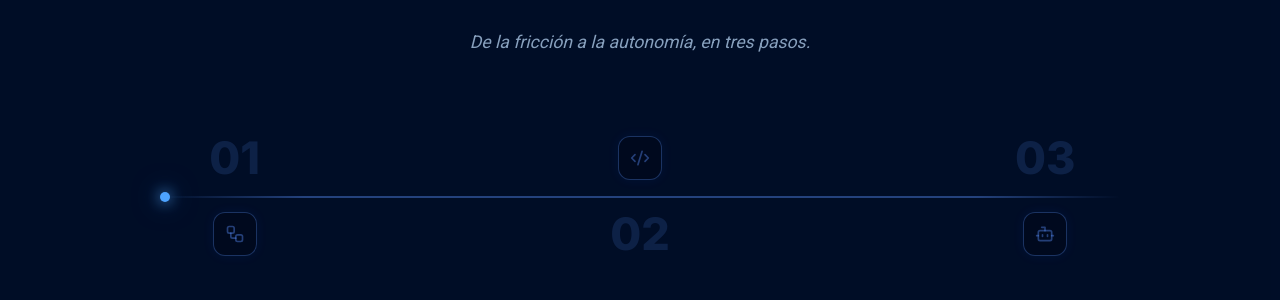
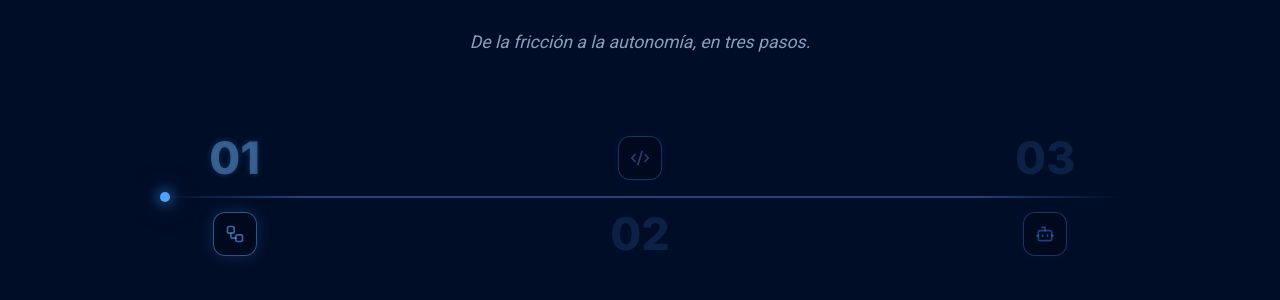
Before and after one commit to LuisRojas0923/Landing-Page-SOLID, a React (Vite) app: page / in a window 1280 px wide. Shown: the part 1176-1476 px from the top of the page. Built offline with nearby package versions, Linux system fonts and the light colour scheme.

Commit message:
Rayo de luz y animaciones de iluminación ralentizadas a 6s para un efecto más cinemático

```diff
--- a/src/pages/Home.css
+++ b/src/pages/Home.css
@@ -407,7 +407,7 @@
     border-radius: 50%;
     box-shadow: 0 0 14px #4da3ff, 0 0 28px rgba(77, 163, 255, 0.5);
     z-index: 2;
-    animation: beamMove 4s linear infinite;
+    animation: beamMove 6s linear infinite;
 }
 
 @keyframes beamMove {
@@ -468,20 +468,19 @@
     color: rgba(90, 145, 255, 0.4);
 }
 
-/* ---- Illumination Animations (synced to 4s beam) ---- */
+/* ---- Illumination Animations (synced to 6s beam) ---- */
 /*
- * Beam: left 0%→100% of track in 4s linear.
+ * Beam: left 0%→100% of track in 6s linear.
  * Track: 80% container width, offset 10%.
  * Column centers on track: Col1≈8%, Col2=50%, Col3≈92%.
- * Sharp on/off: 1% transition = ~40ms (instant feel).
  */
 
-.method-number.illuminate-1 { animation: glow-num-1 4s linear infinite; }
-.method-icon-badge.illuminate-1 { animation: glow-ico-1 4s linear infinite; }
-.method-number.illuminate-2 { animation: glow-num-2 4s linear infinite; }
-.method-icon-badge.illuminate-2 { animation: glow-ico-2 4s linear infinite; }
-.method-number.illuminate-3 { animation: glow-num-3 4s linear infinite; }
-.method-icon-badge.illuminate-3 { animation: glow-ico-3 4s linear infinite; }
+.method-number.illuminate-1 { animation: glow-num-1 6s linear infinite; }
+.method-icon-badge.illuminate-1 { animation: glow-ico-1 6s linear infinite; }
+.method-number.illuminate-2 { animation: glow-num-2 6s linear infinite; }
+.method-icon-badge.illuminate-2 { animation: glow-ico-2 6s linear infinite; }
+.method-number.illuminate-3 { animation: glow-num-3 6s linear infinite; }
+.method-icon-badge.illuminate-3 { animation: glow-ico-3 6s linear infinite; }
 
 /* Step 1: beam center at 8% — ultra-smoothed illuminate 0%→18% */
 @keyframes glow-num-1 {
```
